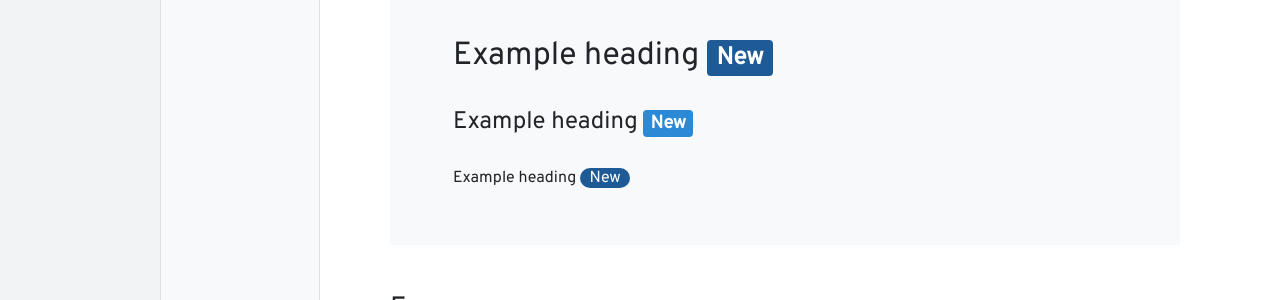
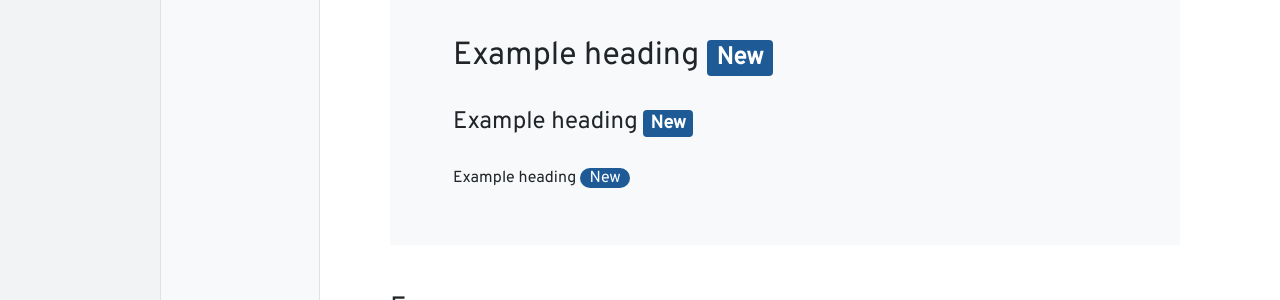
Before and after one commit to uracreative/reproducible-builds-styleguide, a Jekyll site: the page built from components.md, in a window 1280 px wide. Shown: the part 598-898 px from the top of the page. Built offline with Jekyll 4.4.1, drawn with Linux system fonts in a browser that asks for light colours; some web fonts are replaced.

Commit message:
fix badge color

```diff
--- a/assets/styles/components.scss
+++ b/assets/styles/components.scss
@@ -99,7 +99,7 @@
 }
 
 .badge-secondary {
-  background-color: $secondary !important;
+  background-color: $primary !important;
 }
 
 .rb-link {
```
